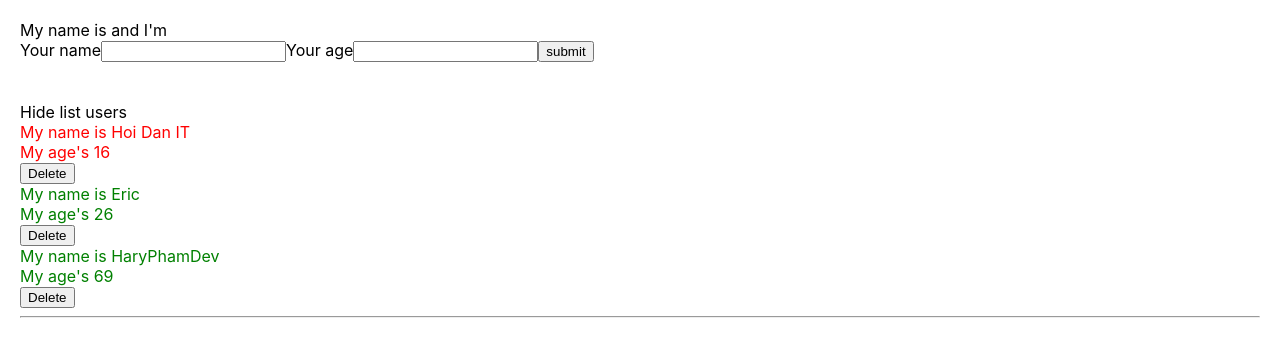
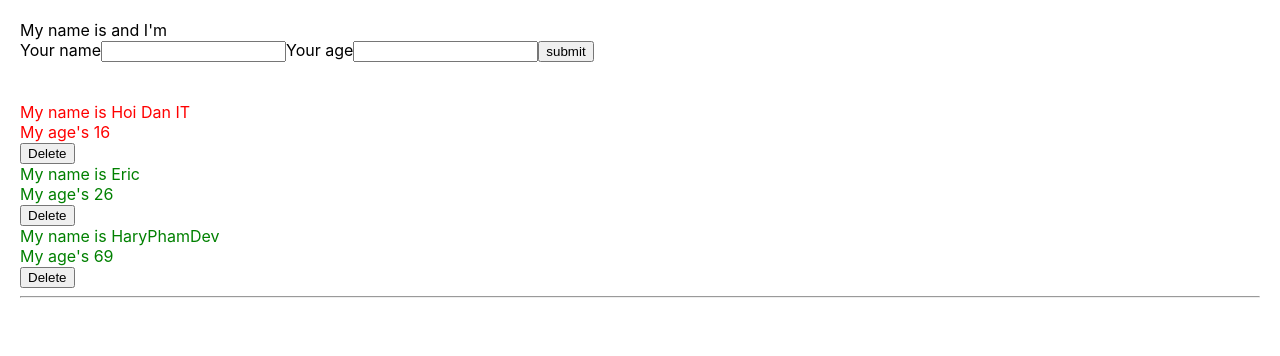
Before and after one commit to nam-dao-03/test-demo-react, a React (Create React App) app: page / in a window 1280 px wide. Shown: the top 356 px of the page. Built offline with nearby package versions, Linux system fonts and the light colour scheme.

Commit message:
StateFull/StateLess Component

```diff
--- a/src/components/DisplayInfor.js
+++ b/src/components/DisplayInfor.js
@@ -3,55 +3,46 @@
 import "./DisplayInfor.scss";
 import logo from "./../logo.svg";
 
-class DisplayInfor extends React.Component {
-  constructor(props) {
-    console.log('>> call constructor')
-    super(props);
-    this.state = {
-      isShowListUser: true,
-    };
-  }
+//stateless vs stateful
+// class DisplayInfor extends React.Component {
 
-  componentDidMount() {
-    setTimeout(() => {
-      document.title = 'Nam Nam';
-    }, 3000);
-    console.log('>>call me component dis mount')
-  }
 
-  componentDidUpdate(prevProps, prevState, snapshot) {
-    console.log('>>>call me did update', this.props, prevProps)
-    if(this.props.listUsers !== prevProps.listUsers) {
-      if(this.props.listUsers.length === 5) {
-        alert('You got 5 users')
-      }
-    }
-  }
+//   render() {
+//     console.log('>>> call me render')
+//     const { listUsers } = this.props;
+//     //props => viet tat properties
+//     return (
+//       <div className="display-infor-container">
 
-  handleShowHide = () => {
-    this.setState({
-      isShowListUser: !this.state.isShowListUser,
-    });
-  };
-  render() {
-    console.log('>>> call me render')
-    const { listUsers } = this.props;
-    //props => viet tat properties
+//         {true && (
+//           <>
+//             {listUsers.map((user) => {
+//               return (
+//                 <div key={user.id} className={+user.age > 18 ? "green" : "red"}>
+//                   <div>
+//                     <div>My name is {user.name} </div>
+//                     <div>My age's {user.age} </div>
+//                   </div>
+//                   <div>
+//                     <button onClick = {() => this.props.handleDeleteUser(user.id)}>Delete</button>
+//                   </div>
+//                 </div>
+//               );
+//             })}
+//             {/* <div>My name is {name}</div>
+// 				<div>My age's {age}</div> */}
+//           </>
+//         )}
+//       </div>
+//     );
+//   }
+// }
+const DisplayInfor = (props) => {
+  const { listUsers } = props;
         return (
           <div className="display-infor-container">
-        {/* <img src = {logo}/> */}
-        <div>
-          <span
-            onClick={() => {
-              this.handleShowHide();
-            }}
-          >
-            {this.state.isShowListUser === true
-              ? " Hide list users"
-              : "Show list users"}
-          </span>
-        </div>
-        {this.state.isShowListUser && (
+
+            {true && (
               <>
                 {listUsers.map((user) => {
                   return (
@@ -61,7 +52,7 @@
                         <div>My age's {user.age} </div>
                       </div>
                       <div>
-                    <button onClick = {() => this.props.handleDeleteUser(user.id)}>Delete</button>
+                        <button onClick = {() => props.handleDeleteUser(user.id)}>Delete</button>
                       </div>
                     </div>
                   );
@@ -73,6 +64,4 @@
           </div>
         );
       }
-}
-
 export default DisplayInfor;
```
Lines whose indentation alone changed are shown as unchanged.
